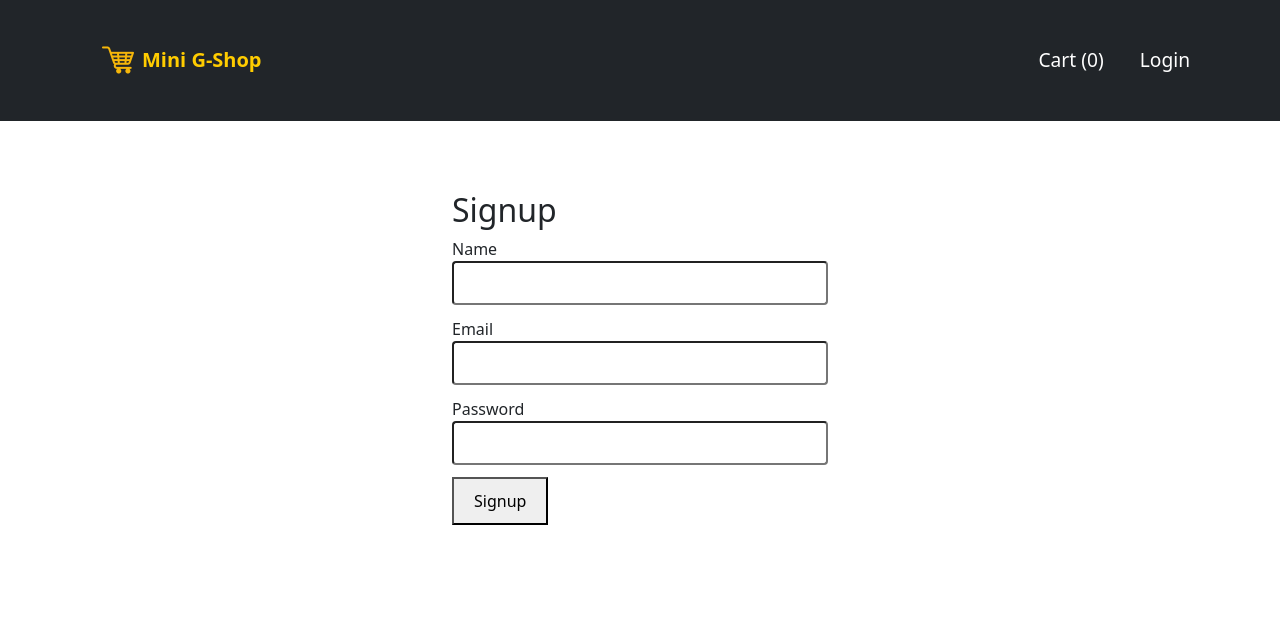
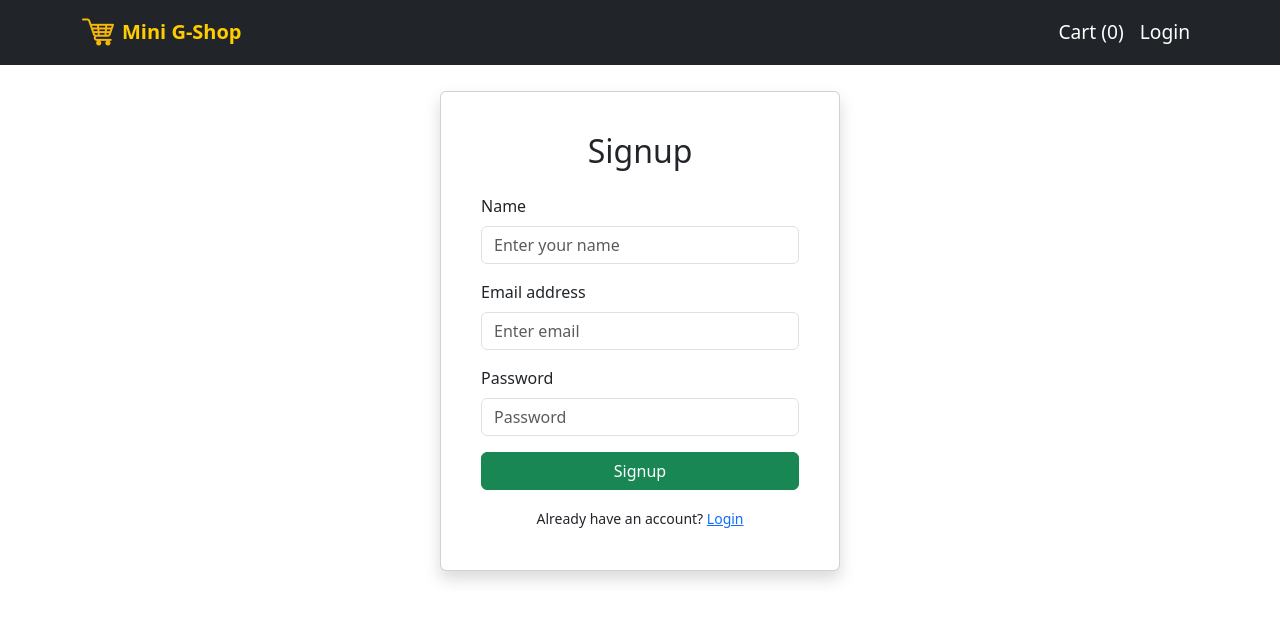
Before and after one commit to karthik-A-22/e-com, a React (Vite) app: page /signup in a window 1280 px wide. Shown: the top 620 px of the page. Built offline with nearby package versions, Linux system fonts and the light colour scheme.

Commit message:
`Refactor components: Navbar, Login, Signup, and styles`

```diff
--- a/src/components/Navbar.jsx
+++ b/src/components/Navbar.jsx
@@ -12,7 +12,7 @@ const AppNavbar = () => {
   const totalQuantity = cartItems.reduce((acc, item) => acc + item.quantity, 0);
 
   return (
-    <Navbar bg="dark" variant="dark" expand="md" sticky="top">
+    <Navbar bg="dark" variant="dark" expand="md" sticky="top" className="py-0">
       <Container>
         <Navbar.Brand
           as={Link}
--- a/src/index.css
+++ b/src/index.css
@@ -1,41 +1,6 @@
 body {
   font-family: 'Segoe UI', sans-serif;
-  background-color: #f5f5f5;
+  background-color: #E3E6E6;
   margin: 0;
   padding: 0;
 }
-
-.navbar {
-  display: flex;
-  justify-content: space-between;
-  padding: 15px 25px;
-  background-color: #333;
-  color: white;
-  font-size: 1.2rem;
-}
-
-.navbar a {
-  color: white;
-  margin-left: 20px;
-  text-decoration: none;
-}
-
-.container {
-  max-width: 1200px;
-  margin: auto;
-  padding: 30px;
-}
-
-button {
-  padding: 5px 10px;
-  font-size: 1rem;
-  cursor: pointer;
-}
-
-button:hover {
-  opacity: 0.9;
-}
-
-input, button {
-  border-radius: 4px;
-}
--- a/src/pages/Login.jsx
+++ b/src/pages/Login.jsx
@@ -1,6 +1,7 @@
 import React, { useState } from "react";
 import { useAuth } from "../context/AuthContext";
-import { useNavigate } from "react-router-dom";
+import { useNavigate, Link } from "react-router-dom"; // ← Add Link here
+import { Form, Button, Container, Alert, Card } from "react-bootstrap";
 
 const Login = () => {
   const { login } = useAuth();
@@ -14,41 +15,57 @@ const Login = () => {
     e.preventDefault();
     const success = login(email, password);
     if (success) {
-      navigate("/"); // redirect to home after login
+      navigate("/");
     } else {
       setError("Invalid email or password");
     }
   };
 
   return (
-    <div className="container" style={{ maxWidth: "400px", marginTop: "40px" }}>
-      <h2>Login</h2>
-      <form onSubmit={handleSubmit}>
-        <label>Email</label>
-        <input
+    <Container className="mt-3 d-flex justify-content-center">
+      <Card style={{ width: "100%", maxWidth: "400px" }} className="p-4 shadow">
+        <Card.Body>
+          <h2 className="text-center mb-4">Login</h2>
+          <Form onSubmit={handleSubmit}>
+            <Form.Group className="mb-3" controlId="formEmail">
+              <Form.Label>Email address</Form.Label>
+              <Form.Control
                 type="email"
+                placeholder="Enter email"
                 required
                 value={email}
                 onChange={(e) => setEmail(e.target.value)}
-          style={{ width: "100%", padding: "8px", marginBottom: "12px" }}
               />
+            </Form.Group>
 
-        <label>Password</label>
-        <input
+            <Form.Group className="mb-3" controlId="formPassword">
+              <Form.Label>Password</Form.Label>
+              <Form.Control
                 type="password"
+                placeholder="Password"
                 required
                 value={password}
                 onChange={(e) => setPassword(e.target.value)}
-          style={{ width: "100%", padding: "8px", marginBottom: "12px" }}
               />
+            </Form.Group>
 
-        {error && <p style={{ color: "red" }}>{error}</p>}
+            {error && <Alert variant="danger">{error}</Alert>}
 
-        <button type="submit" style={{ padding: "10px 20px" }}>
+            <div className="d-grid mb-3">
+              <Button variant="primary" type="submit">
                 Login
-        </button>
-      </form>
+              </Button>
             </div>
+
+            <div className="text-center">
+              <small>
+                Don't have an account? <Link to="/signup">Register</Link>
+              </small>
+            </div>
+          </Form>
+        </Card.Body>
+      </Card>
+    </Container>
   );
 };
 
--- a/src/pages/Signup.jsx
+++ b/src/pages/Signup.jsx
@@ -1,6 +1,7 @@
 import React, { useState } from "react";
 import { useAuth } from "../context/AuthContext";
-import { useNavigate } from "react-router-dom";
+import { useNavigate, Link } from "react-router-dom";
+import { Form, Button, Container, Alert, Card } from "react-bootstrap";
 
 const Signup = () => {
   const { signup } = useAuth();
@@ -22,43 +23,61 @@ const Signup = () => {
   };
 
   return (
-    <div className="container" style={{ maxWidth: "400px", marginTop: "40px" }}>
-      <h2>Signup</h2>
-      <form onSubmit={handleSubmit}>
-        <label>Name</label>
-        <input
+    <Container className="mt-3 d-flex justify-content-center">
+      <Card style={{ width: "100%", maxWidth: "400px" }} className="p-4 shadow">
+        <Card.Body>
+          <h2 className="text-center mb-4">Signup</h2>
+          <Form onSubmit={handleSubmit}>
+            <Form.Group className="mb-3" controlId="formName">
+              <Form.Label>Name</Form.Label>
+              <Form.Control
                 type="text"
+                placeholder="Enter your name"
                 required
                 value={name}
                 onChange={(e) => setName(e.target.value)}
-          style={{ width: "100%", padding: "8px", marginBottom: "12px" }}
               />
+            </Form.Group>
 
-        <label>Email</label>
-        <input
+            <Form.Group className="mb-3" controlId="formEmail">
+              <Form.Label>Email address</Form.Label>
+              <Form.Control
                 type="email"
+                placeholder="Enter email"
                 required
                 value={email}
                 onChange={(e) => setEmail(e.target.value)}
-          style={{ width: "100%", padding: "8px", marginBottom: "12px" }}
               />
+            </Form.Group>
 
-        <label>Password</label>
-        <input
+            <Form.Group className="mb-3" controlId="formPassword">
+              <Form.Label>Password</Form.Label>
+              <Form.Control
                 type="password"
+                placeholder="Password"
                 required
                 value={password}
                 onChange={(e) => setPassword(e.target.value)}
-          style={{ width: "100%", padding: "8px", marginBottom: "12px" }}
               />
+            </Form.Group>
 
-        {error && <p style={{ color: "red" }}>{error}</p>}
+            {error && <Alert variant="danger">{error}</Alert>}
 
-        <button type="submit" style={{ padding: "10px 20px" }}>
+            <div className="d-grid mb-3">
+              <Button variant="success" type="submit">
                 Signup
-        </button>
-      </form>
+              </Button>
             </div>
+
+            <div className="text-center">
+              <small>
+                Already have an account? <Link to="/login">Login</Link>
+              </small>
+            </div>
+          </Form>
+        </Card.Body>
+      </Card>
+    </Container>
   );
 };
 
--- a/src/styles/AppNavbar.css
+++ b/src/styles/AppNavbar.css
@@ -1,4 +1,19 @@
 /* AppNavbar.css */
+
+.container {
+  max-width: 1200px;
+  margin: auto;
+  padding: 10px;
+}
+
+.navbar {
+  display: flex;
+  justify-content: space-between;
+  padding: 15px 25px;
+  background-color: #333;
+  color: white;
+  font-size: 1.2rem;
+}
 
 .navbar-brand {
   font-size: 1.2rem;
```
Lines whose indentation alone changed are shown as unchanged.
